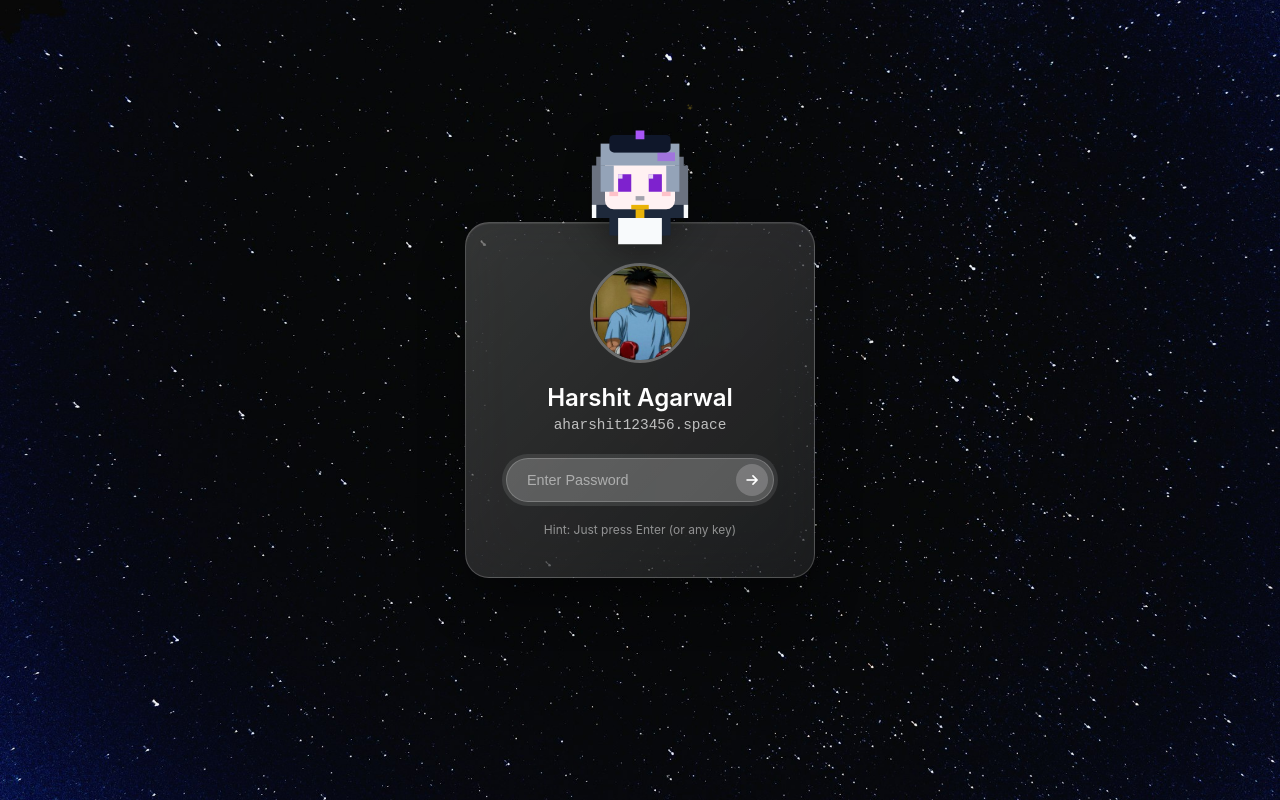
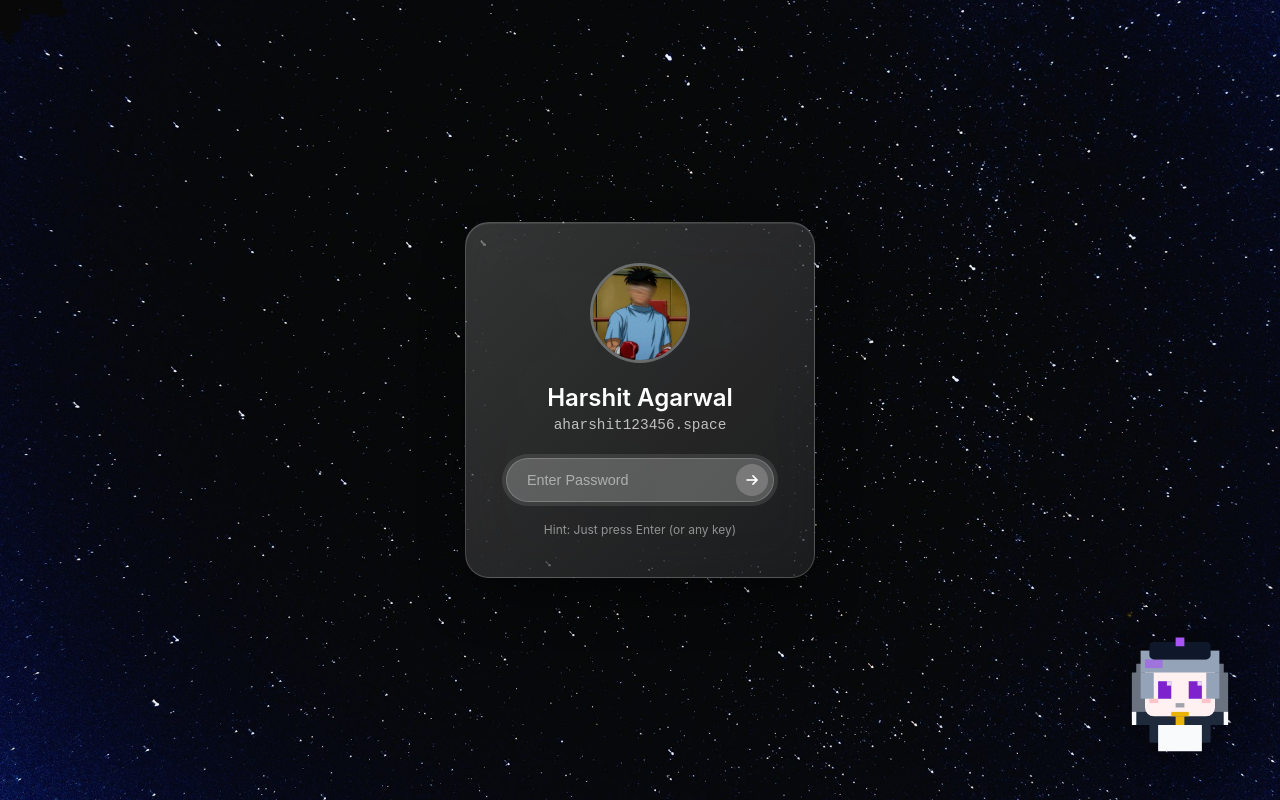
Before and after one commit to aharshit123456/aharshit123456.github.io, a Next.js app: page / in a window 1280 px wide. Built offline with nearby package versions, Linux system fonts and the light colour scheme.

Commit message:
herta better noww

```diff
--- a/src/components/portfolio/PixelCharacter.tsx
+++ b/src/components/portfolio/PixelCharacter.tsx
@@ -3,7 +3,12 @@
 import React, { useState, useEffect } from 'react';
 import { motion } from 'framer-motion';
 
-export default function PixelCharacter() {
+interface PixelCharacterProps {
+  isWalking?: boolean;
+  flip?: boolean;
+}
+
+export default function PixelCharacter({ isWalking = false, flip = false }: PixelCharacterProps) {
   const [blink, setBlink] = useState(false);
   const [mousePos, setMousePos] = useState({ x: 0, y: 0 });
   const [isSpinning, setIsSpinning] = useState(false);
@@ -36,8 +41,17 @@ export default function PixelCharacter() {
   return (
     <motion.div
       initial={{ y: 20, opacity: 0 }}
-      animate={{ y: 0, opacity: 1 }}
-      transition={{ delay: 0.5, duration: 0.8 }}
+      animate={{
+        y: isWalking ? [0, -5, 0] : 0,
+        opacity: 1,
+        rotate: isWalking ? [0, -2, 2, 0] : 0,
+        scaleX: flip ? -1 : 1
+      }}
+      transition={{
+        y: { repeat: isWalking ? Infinity : 0, duration: 0.4 },
+        rotate: { repeat: isWalking ? Infinity : 0, duration: 0.4 },
+        opacity: { duration: 0.8 }
+      }}
       onClick={triggerSpin}
       style={{
         width: '140px',
@@ -70,15 +84,15 @@ export default function PixelCharacter() {
         <rect x="5" y="12" width="22" height="10" fill="#6b7280" />
 
         {/* Body / Outfit */}
-        <rect x="10" y="20" width="12" height="8" fill="#1e293b" /> {/* Main coat */}
+        <rect x="10" y="20" width="12" height="8" fill="#1e293b" />
         <rect x="9" y="22" width="14" height="6" fill="#1e293b" />
-        <rect x="11" y="24" width="10" height="6" fill="#f8fafc" /> {/* Dress/Shirt */}
+        <rect x="11" y="24" width="10" height="6" fill="#f8fafc" />
 
         {/* Arms */}
-        <motion.g animate={{ rotate: isSpinning ? [0, 20, -20, 0] : 0 }}>
-          <rect x="6" y="21" width="5" height="3" fill="#1e293b" /> {/* Left arm */}
-          <rect x="21" y="21" width="5" height="3" fill="#1e293b" /> {/* Right arm */}
-          <rect x="5" y="21" width="1" height="3" fill="#f8fafc" /> {/* Sleeves */}
+        <motion.g animate={{ rotate: isSpinning ? [0, 20, -20, 0] : (isWalking ? [0, 10, -10, 0] : 0) }} transition={{ repeat: isWalking ? Infinity : 0, duration: 0.4 }}>
+          <rect x="6" y="21" width="5" height="3" fill="#1e293b" />
+          <rect x="21" y="21" width="5" height="3" fill="#1e293b" />
+          <rect x="5" y="21" width="1" height="3" fill="#f8fafc" />
           <rect x="26" y="21" width="1" height="3" fill="#f8fafc" />
         </motion.g>
 
@@ -87,20 +101,19 @@ export default function PixelCharacter() {
 
         {/* Hair (Front/Bangs) */}
         <rect x="7" y="7" width="18" height="5" fill="#94a3b8" />
-        <rect x="7" y="12" width="3" height="6" fill="#94a3b8" /> {/* Side bangs */}
+        <rect x="7" y="12" width="3" height="6" fill="#94a3b8" />
         <rect x="22" y="12" width="3" height="6" fill="#94a3b8" />
-        <rect x="10" y="7" width="12" height="2" fill="#475569" /> {/* Hair shadow/top */}
-        <rect x="20" y="9" width="4" height="2" fill="#a855f7" opacity="0.6" /> {/* Purple highlight */}
+        <rect x="10" y="7" width="12" height="2" fill="#475569" />
+        <rect x="20" y="9" width="4" height="2" fill="#a855f7" opacity="0.6" />
 
         {/* Beret / Hat */}
         <rect x="9" y="5" width="14" height="4" rx="1" fill="#0f172a" />
-        <rect x="15" y="4" width="2" height="2" fill="#a855f7" /> {/* Hat gem */}
+        <rect x="15" y="4" width="2" height="2" fill="#a855f7" />
 
         {/* Face Details */}
         <motion.g animate={{ x: mousePos.x, y: mousePos.y }}>
           {!blink ? (
             <>
-              {/* Purple Eyes */}
               <rect x="11" y="14" width="3" height="4" fill="#7e22ce" />
               <rect x="18" y="14" width="3" height="4" fill="#7e22ce" />
               <rect x="11" y="14" width="1" height="1" fill="#fff" opacity="0.8" />
@@ -108,12 +121,10 @@ export default function PixelCharacter() {
             </>
           ) : (
             <>
-              {/* Blink */}
               <rect x="11" y="16" width="3" height="1" fill="#7e22ce" />
               <rect x="18" y="16" width="3" height="1" fill="#7e22ce" />
             </>
           )}
-          {/* Neutral Mouth */}
           <rect x="15" y="19" width="2" height="1" fill="#475569" opacity="0.5" />
         </motion.g>
 
@@ -122,7 +133,7 @@ export default function PixelCharacter() {
         <rect x="21" y="18" width="2" height="1" fill="#fda4af" opacity="0.6" />
 
         {/* Gold Accents */}
-        <rect x="14" y="21" width="4" height="1" fill="#eab308" /> {/* Collar/Gold part */}
+        <rect x="14" y="21" width="4" height="1" fill="#eab308" />
         <rect x="15" y="22" width="2" height="2" fill="#eab308" />
 
       </motion.svg>
@@ -131,7 +142,7 @@ export default function PixelCharacter() {
       {isSpinning && (
         <motion.div
           initial={{ opacity: 0, y: 10, scale: 0.5 }}
-          animate={{ opacity: 1, y: -20, scale: 1 }}
+          animate={{ opacity: 1, y: -30, scale: 1 }}
           exit={{ opacity: 0 }}
           style={{
             position: 'absolute',
@@ -148,7 +159,8 @@ export default function PixelCharacter() {
             pointerEvents: 'none',
             boxShadow: '0 4px 10px rgba(0,0,0,0.2)',
             border: '2px solid #a855f7',
-            fontFamily: 'sans-serif'
+            fontFamily: 'sans-serif',
+            zIndex: 10
           }}
         >
           Kurukuru~ 🌀
--- a/src/components/portfolio/PortfolioWrapper.tsx
+++ b/src/components/portfolio/PortfolioWrapper.tsx
@@ -1,6 +1,7 @@
 'use client';
 
 import { useState, useEffect, useRef } from 'react';
+import { motion } from 'framer-motion';
 import FamcareNotes from '@/components/portfolio/FamcareNotes';
 import ShoppinStats from '@/components/portfolio/ShoppinStats';
 import ProductionContent, { ProductionKey } from '@/components/portfolio/ProductionContent';
@@ -114,6 +115,7 @@ export default function Portfolio() {
   const [isPetTriggered, setIsPetTriggered] = useState(false); // Cat
   const [terminalCmdCount, setTerminalCmdCount] = useState(0);
   const [isCrabTriggered, setIsCrabTriggered] = useState(false); // Crab
+  const [isHertaWalking, setIsHertaWalking] = useState(false);
   const [isShutDown, setIsShutDown] = useState(false);
   const [showLowBatteryWarning, setShowLowBatteryWarning] = useState(false);
 
@@ -249,6 +251,9 @@ export default function Portfolio() {
   useEffect(() => {
     if (isLoggedIn) {
       playSound('startup');
+      setIsHertaWalking(true);
+      const timer = setTimeout(() => setIsHertaWalking(false), 2000);
+      return () => clearTimeout(timer);
     }
   }, [isLoggedIn]);
 
@@ -1207,14 +1212,12 @@ export default function Portfolio() {
     </>
   );
 
-  if (!isLoggedIn) {
   return (
+    <div className={`workspace-wrapper ${isWin95 ? 'win95-theme' : ''}`} style={{ backgroundImage: isWin95 ? 'none' : `url(${wallpaper})`, backgroundSize: 'cover', backgroundPosition: 'center' }}>
+      {!isLoggedIn ? (
         <div className="login-screen" style={{ backgroundImage: `url(${wallpaper})`, backgroundSize: 'cover', backgroundPosition: 'center' }}>
           <div className="login-container">
             <div className="login-profile">
-            <div style={{ position: 'absolute', top: '-110px', left: '50%', transform: 'translateX(-50%)' }}>
-              <PixelCharacter />
-            </div>
               <img src="profile_new.jpg" alt="Harshit Agarwal" />
             </div>
             <h1>Harshit Agarwal</h1>
@@ -1236,11 +1239,7 @@ export default function Portfolio() {
             <p className="login-hint">Hint: Just press Enter (or any key)</p>
           </div>
         </div>
-    );
-  }
-
-  return (
-    <div className={`workspace-wrapper ${isWin95 ? 'win95-theme' : ''}`} style={{ backgroundImage: isWin95 ? 'none' : `url(${wallpaper})`, backgroundSize: 'cover', backgroundPosition: 'center' }}>
+      ) : (
         <div className="workspace-container" style={{ transform: `translateX(-${activeSpace * 100}vw)` }}>
         {/* Space 1: Desktop */}
         <div className="space desktop-space" onContextMenu={handleContextMenu}>
@@ -1915,17 +1914,33 @@ export default function Portfolio() {
           setWallpaper={setWallpaper}
         />
       </div>
+      )}
 
       {/* Fixed UI Components (Outside transformed container) */}
-      {/* Herta floating above the Dock */}
-      {isLoggedIn && !isMobile && (
-        <div style={{ position: 'fixed', left: '50%', bottom: '95px', transform: 'translateX(-50%)', zIndex: 10001, pointerEvents: 'none' }}>
+
+      {/* Persistent Herta with Walking Transition */}
+      {!isMobile && (
+        <motion.div
+          initial={false}
+          animate={{
+            left: isLoggedIn ? '50%' : 'calc(100% - 100px)',
+            bottom: isLoggedIn ? '95px' : '40px',
+            x: '-50%',
+          }}
+          transition={{
+            duration: 2,
+            ease: "easeInOut"
+          }}
+          style={{ position: 'fixed', zIndex: 100001, pointerEvents: 'none' }}
+        >
           <div style={{ pointerEvents: 'auto' }}>
-            <PixelCharacter />
-          </div>
-        </div>
-      )}
-
+            <PixelCharacter isWalking={isHertaWalking} flip={!isLoggedIn} />
+          </div>
+        </motion.div>
+      )}
+
+      {isLoggedIn && (
+        <>
           <Dock
         items={isMobile ? [
           { id: 'messages', name: 'Messages', icon: 'https://img.icons8.com/color/512/imessage.png', onClick: () => {
@@ -2233,6 +2248,8 @@ export default function Portfolio() {
           `}</style>
         </div>
         )}
+        </>
+      )}
     </div>
   );
 
```
Lines whose indentation alone changed are shown as unchanged.
